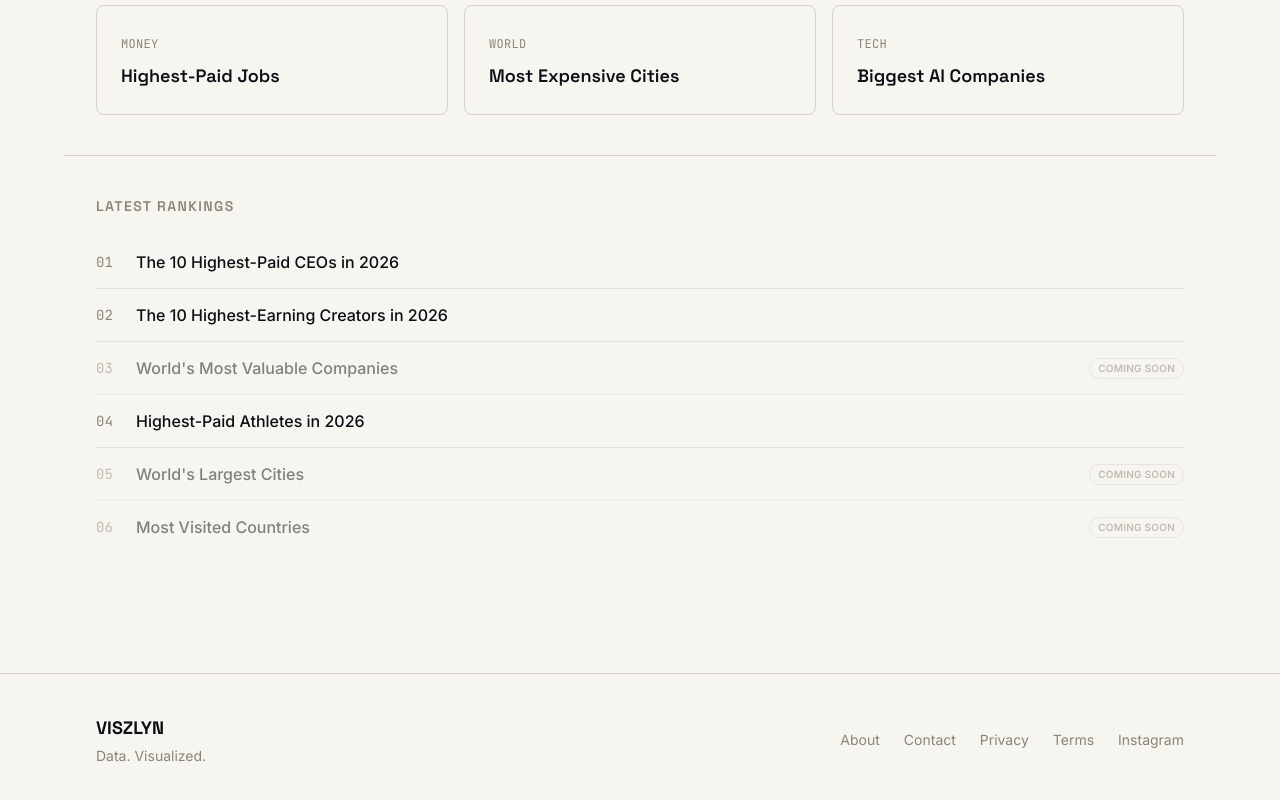
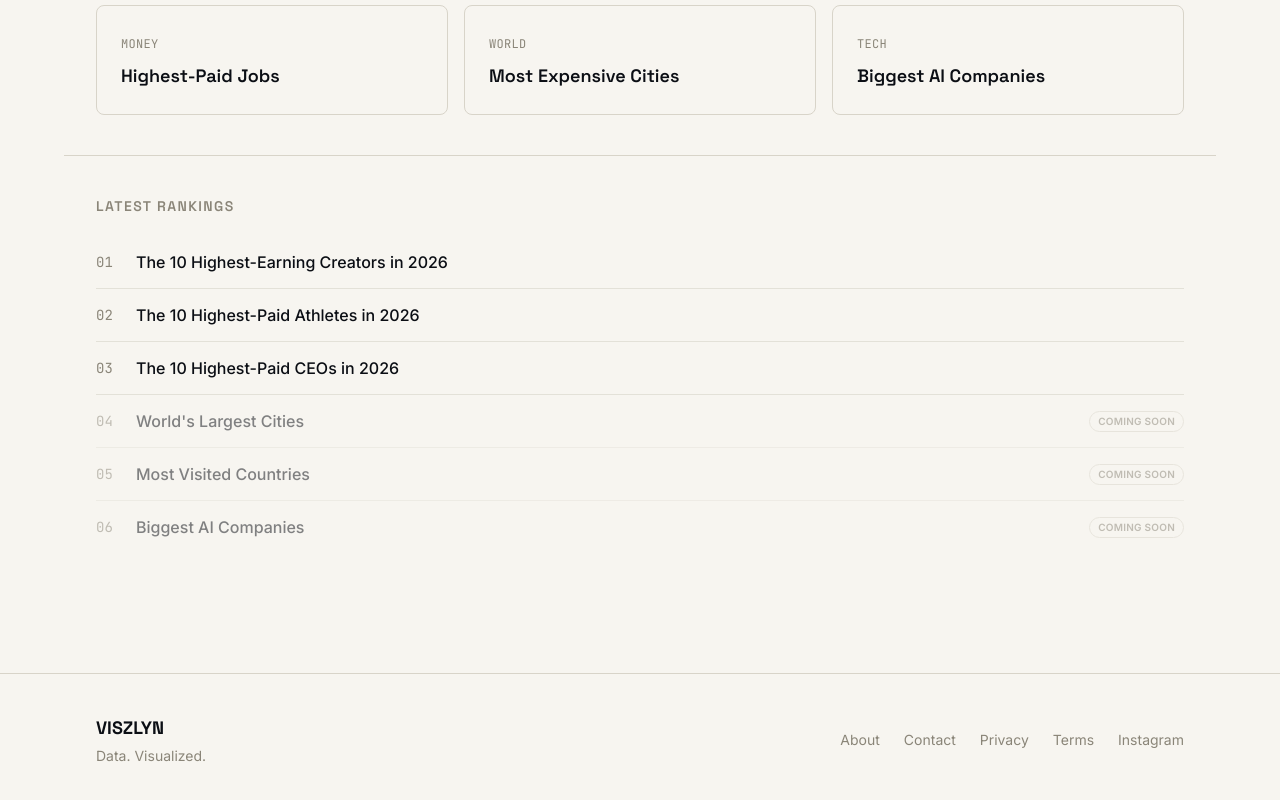
Before and after one commit to Vedang1655/viszlyn, a Next.js app: page / in a window 1280 px wide. Shown: the part 3663-4463 px from the top of the page. Built offline with nearby package versions, Linux system fonts and the light colour scheme.

Commit message:
Pull rankings lists dynamically from registry

```diff
--- a/src/app/page.tsx
+++ b/src/app/page.tsx
@@ -3,6 +3,7 @@ import { SiteFooter } from "@/components/SiteFooter";
 import { FeaturedStory } from "@/components/FeaturedStory";
 import { TrendingCategories } from "@/components/TrendingCategories";
 import { LatestRankings } from "@/components/LatestRankings";
+import { ALL_RANKING_ARTICLES } from "@/data/rankings";
 
 const FEATURED_ITEMS = [
   { rank: 1, name: "MrBeast", value: "$300M", raw: 300 },
@@ -155,16 +156,22 @@ const DETAILED_ENTRIES = [
   },
 ];
 
-const LATEST_RANKINGS = [
-  { title: "The 10 Highest-Paid CEOs in 2026", href: "/rankings/highest-paid-ceos-2026" },
-  { title: "The 10 Highest-Earning Creators in 2026", href: "/rankings/highest-earning-creators-2026" },
-  { title: "World's Most Valuable Companies", href: "/rankings/most-valuable-companies", comingSoon: true },
-  { title: "Highest-Paid Athletes in 2026", href: "/rankings/highest-paid-athletes-2026" },
-  { title: "World's Largest Cities", href: "/rankings/largest-cities", comingSoon: true },
-  { title: "Most Visited Countries", href: "/rankings/most-visited-countries", comingSoon: true },
+// Topics we plan to write but haven't built yet. Once a topic is generated
+// (via the pipeline or manually) and appears in ALL_RANKING_ARTICLES, remove
+// it from this list — it'll then show up automatically as a real entry above.
+const COMING_SOON = [
+  { title: "World's Largest Cities", href: "/rankings/largest-cities", comingSoon: true as const },
+  { title: "Most Visited Countries", href: "/rankings/most-visited-countries", comingSoon: true as const },
+  { title: "Biggest AI Companies", href: "/rankings/biggest-ai-companies", comingSoon: true as const },
 ];
 
 export default function Home() {
+  const realRankings = ALL_RANKING_ARTICLES.map((article) => ({
+    title: article.title,
+    href: `/rankings/${article.slug}`,
+  }));
+  const latestRankings = [...realRankings, ...COMING_SOON];
+
   return (
     <>
       <SiteHeader />
@@ -176,7 +183,7 @@ export default function Home() {
           detailedEntries={DETAILED_ENTRIES}
         />
         <TrendingCategories />
-        <LatestRankings rankings={LATEST_RANKINGS} />
+        <LatestRankings rankings={latestRankings} />
       </main>
       <SiteFooter />
     </>
--- a/src/app/rankings/page.tsx
+++ b/src/app/rankings/page.tsx
@@ -1,17 +1,26 @@
 import { SiteHeader } from "@/components/SiteHeader";
 import { SiteFooter } from "@/components/SiteFooter";
 import { LatestRankings } from "@/components/LatestRankings";
+import { ALL_RANKING_ARTICLES } from "@/data/rankings";
 
-const ALL_RANKINGS = [
-  { title: "The 10 Highest-Paid CEOs in 2026", href: "/rankings/highest-paid-ceos-2026" },
-  { title: "The 10 Highest-Paid Athletes in 2026", href: "/rankings/highest-paid-athletes-2026" },
-  { title: "The 10 Highest-Earning Creators in 2026", href: "/rankings/highest-earning-creators-2026" },
-  { title: "World's Most Valuable Companies", href: "/rankings/most-valuable-companies", comingSoon: true },
-  { title: "World's Largest Cities", href: "/rankings/largest-cities", comingSoon: true },
-  { title: "Most Visited Countries", href: "/rankings/most-visited-countries", comingSoon: true },
+// Topics we plan to write but haven't built yet. Once a topic is generated
+// (via the pipeline or manually) and appears in ALL_RANKING_ARTICLES, remove
+// it from this list — it'll then show up automatically as a real entry above.
+const COMING_SOON = [
+  { title: "World's Largest Cities", href: "/rankings/largest-cities", comingSoon: true as const },
+  { title: "Most Visited Countries", href: "/rankings/most-visited-countries", comingSoon: true as const },
+  { title: "Biggest AI Companies", href: "/rankings/biggest-ai-companies", comingSoon: true as const },
+  { title: "Richest People in the World", href: "/rankings/richest-people", comingSoon: true as const },
 ];
 
 export default function RankingsIndex() {
+  const realRankings = ALL_RANKING_ARTICLES.map((article) => ({
+    title: article.title,
+    href: `/rankings/${article.slug}`,
+  }));
+
+  const rankings = [...realRankings, ...COMING_SOON];
+
   return (
     <>
       <SiteHeader />
@@ -28,7 +37,7 @@ export default function RankingsIndex() {
             added regularly.
           </p>
         </section>
-        <LatestRankings rankings={ALL_RANKINGS} />
+        <LatestRankings rankings={rankings} />
       </main>
       <SiteFooter />
     </>
```
